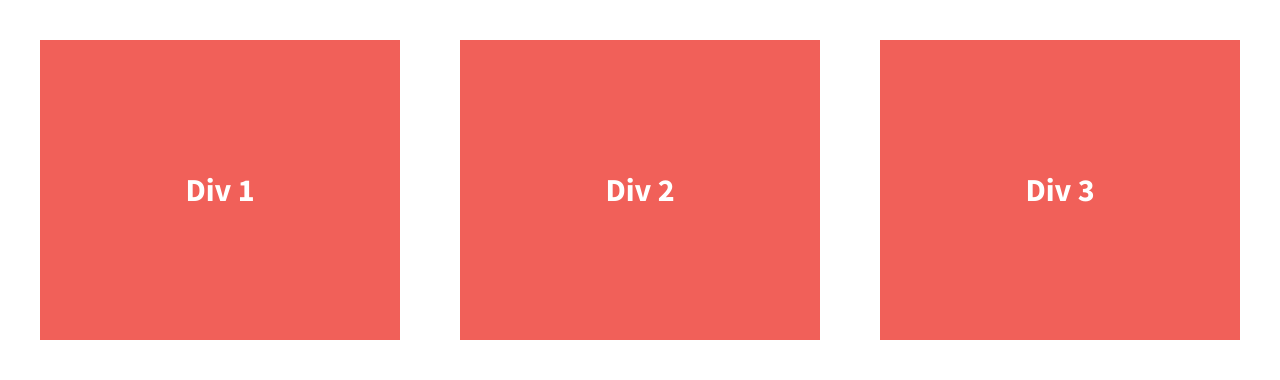
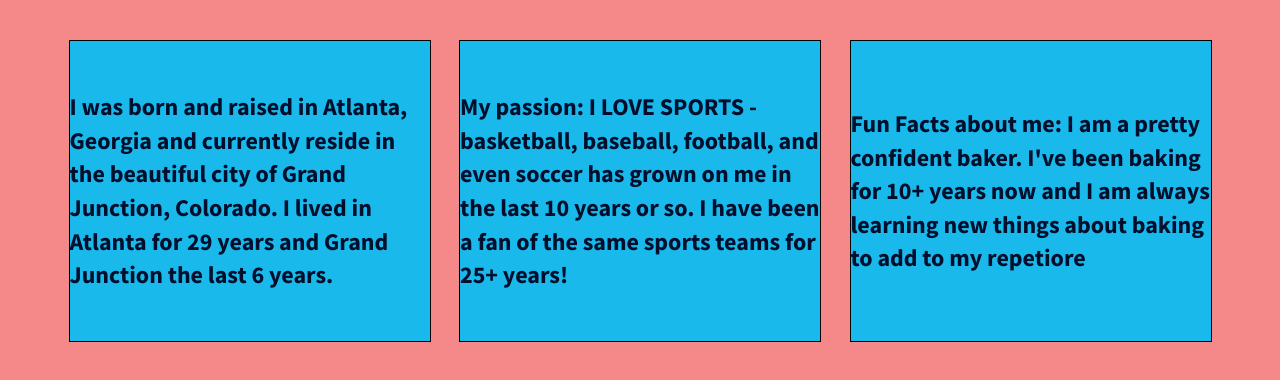
Before and after one commit to Dandaman1719/flexbox-divs, a plain HTML site: page index.html in a window 1280 px wide. Drawn offline with nearby package versions, Linux system fonts and the light colour scheme.

Commit message:
Filled divs with text about myself

```diff
--- a/css/main.css
+++ b/css/main.css
@@ -97,7 +97,7 @@ textarea {
 
 
 html {
-  background-color: #fff;
+  background-color: rgb(245, 137, 137);
   height: 100%;
 }
 
@@ -110,20 +110,22 @@ body {
 
 .wrapper {
   /*add display:flex and set justify-content to space-between*/
+  box-sizing: border-box;
   display: flex;
   font-weight: 700;
-  justify-content: space-between;
+  justify-content: space-evenly;
 }
 
 .div-1, .div-2, .div-3 {
   /*give the divs a width of 30%, add display:flex, set justify-content and align-items to center*/
   align-items: center;
-  color: #fff;
+  border: 1px solid #000;
+  color: rgb(1, 15, 44);
   display: flex;
   justify-content: center;
-  line-height: 1.5em;
-  font-size: 1.6em;
-  background-color: #f16059;
+  line-height: 1.4em;
+  font-size: 1.2em;
+  background-color: #19baeb;
   height: 300px;
   width: 30%;
 }
--- a/index.html
+++ b/index.html
@@ -23,13 +23,13 @@
 
         <section class="wrapper">
             <div class="div-1">
-                Div 1
+                <p>I was born and raised in Atlanta, Georgia and currently reside in the beautiful city of Grand Junction, Colorado. I lived in Atlanta for 29 years and Grand Junction the last 6 years. </p>
             </div>
             <div class="div-2">
-                Div 2
+                <p>My passion: I LOVE SPORTS - basketball, baseball, football, and even soccer has grown on me in the last 10 years or so. I have been a fan of the same sports teams for 25+ years! </p>
             </div>
             <div class="div-3">
-                Div 3
+                <p>Fun Facts about me: I am a pretty confident baker. I've been baking for 10+ years now and I am always learning new things about baking to add to my repetiore </p>
             </div>
         </section>
 
```
